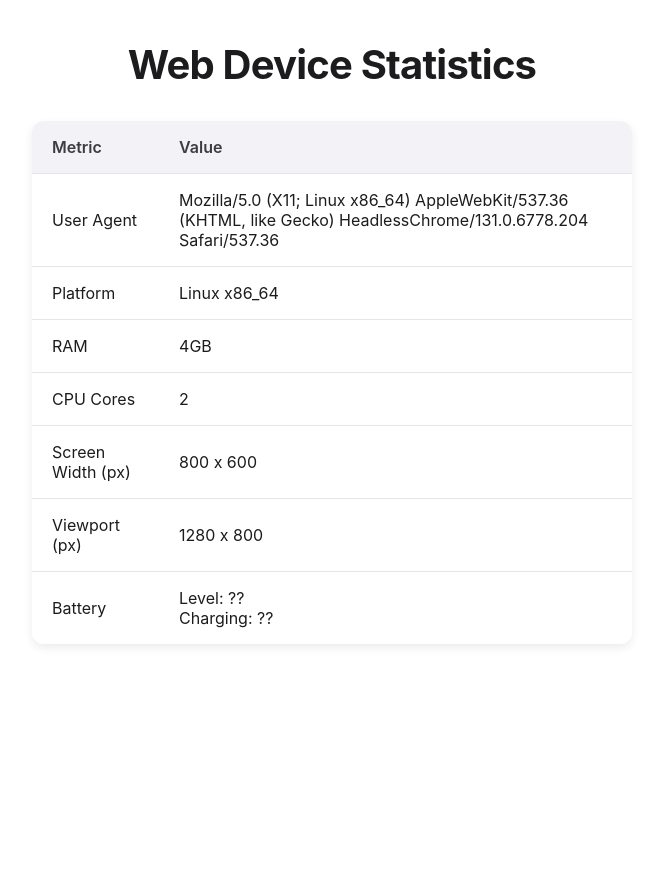
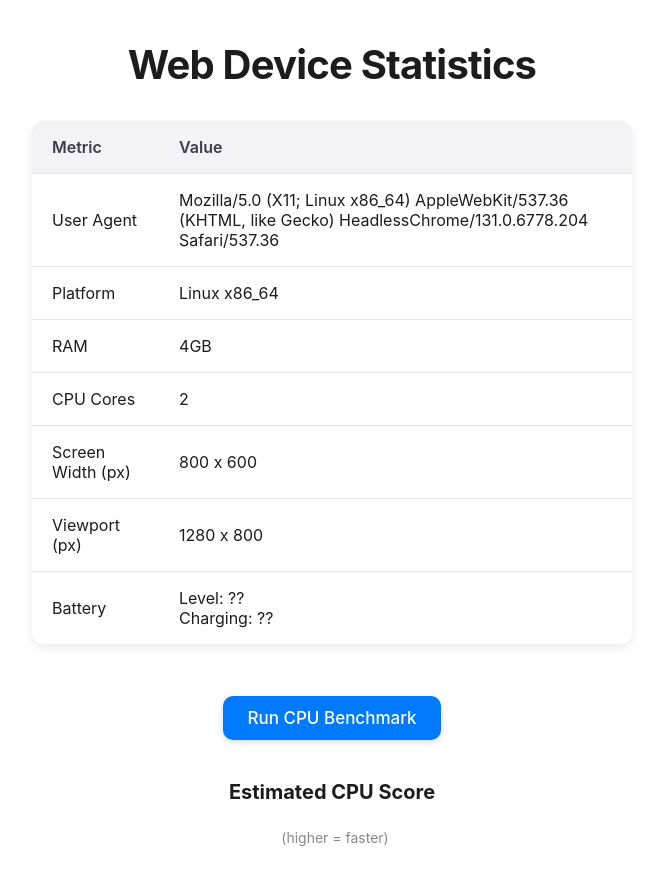
Before and after one commit to moritzluedtke/web-device-statistics, an Angular app: page / in a window 1280 px wide. Shown: the top 884 px of the page, without its empty margins (308-971 px from the left). Before the commit the page ends 800 px from the top, so only its background shows below. Built offline with nearby package versions, Linux system fonts and the light colour scheme.

Commit message:
feat: added CPU benchmark

```diff
--- a/src/app/app.component.css
+++ b/src/app/app.component.css
@@ -69,3 +69,73 @@
     color: #d1d1d6;
   }
 }
+
+.spinner {
+  margin: 0 auto;
+  border: 4px solid #ccc;
+  border-top: 4px solid #007aff;
+  border-radius: 50%;
+  width: 40px;
+  height: 40px;
+  animation: spin 0.8s linear infinite;
+}
+
+@keyframes spin {
+  0% {
+    transform: rotate(0deg);
+  }
+
+  100% {
+    transform: rotate(360deg);
+  }
+}
+
+.apple-button {
+  font-family: -apple-system, BlinkMacSystemFont, "Segoe UI", Roboto, Helvetica, Arial, sans-serif;
+  font-size: 17px;
+  font-weight: 500;
+  padding: 12px 24px;
+  background-color: #007aff;
+  color: white;
+  border: none;
+  border-radius: 10px;
+  cursor: pointer;
+  transition: background-color 0.2s ease-in-out;
+  box-shadow: 0 2px 6px rgba(0, 0, 0, 0.15);
+}
+
+.apple-button:hover {
+  background-color: #005ecb;
+}
+
+.apple-button:disabled {
+  background-color: #b0b0b0;
+  cursor: not-allowed;
+}
+
+.apple-result-container {
+  margin-top: 2.5rem;
+}
+
+.apple-result {
+  font-family: -apple-system, BlinkMacSystemFont, "Segoe UI", Roboto, Helvetica, Arial, sans-serif;
+  font-size: 20px;
+  color: #1c1c1e;
+  margin-bottom: 8px;
+}
+
+.unit-label {
+  font-size: 14px;
+  color: #888;
+  margin-left: 6px;
+}
+
+@media (prefers-color-scheme: dark) {
+  .apple-result {
+    color: #f5f5f5;
+  }
+
+  .unit-label {
+    color: #bbb;
+  }
+}
--- a/src/app/app.component.html
+++ b/src/app/app.component.html
@@ -32,8 +32,26 @@
   <tr>
     <td>Battery</td>
     <td>
-      Level: {{ batteryInfo.level ? batteryInfo.level + "%"  : "??" }}<br />
+      Level: {{ batteryInfo.level ? batteryInfo.level + "%" : "??" }}<br />
       Charging: {{ batteryInfo.charging ?? "??" }}
     </td>
   </tr>
 </table>
+
+<div style="text-align: center; padding: 2rem">
+  <button class="apple-button" (click)="runBenchmark()" [disabled]="loading">
+    Run CPU Benchmark
+  </button>
+
+  @if (loading) {
+  <div style="margin-top: 2rem">
+    <div class="spinner"></div>
+  </div>
+  }
+  <div class="apple-result-container">
+    <h3 class="apple-result">Estimated CPU Score</h3>
+    <p class="apple-result">
+      {{ result }} <span class="unit-label">(higher = faster)</span>
+    </p>
+  </div>
+</div>
--- a/src/app/app.ts
+++ b/src/app/app.ts
@@ -13,6 +13,9 @@
   public platform = "unknown";
   public screenInfo: any = {};
   public batteryInfo: any = {};
+
+  loading = false;
+  result: number | null = null;
 
   ngOnInit() {
     this.ram = navigator.deviceMemory;
@@ -35,4 +38,33 @@
       viewportHeight: window.innerHeight,
     };
   }
+
+  runBenchmark(): void {
+    this.loading = true;
+    this.result = null;
+
+    setTimeout(() => {
+      const score = this.runCpuBenchmark(10_000_000);
+      this.result = parseFloat((100000 / score).toFixed(2));
+      this.loading = false;
+    });
+  }
+
+  private runCpuBenchmark(iterations: number): number {
+    const start = performance.now();
+    let count = 0;
+
+    for (let i = 2; i < iterations; i++) {
+      let isPrime = true;
+      for (let j = 2; j * j <= i; j++) {
+        if (i % j === 0) {
+          isPrime = false;
+          break;
+        }
+      }
+      if (isPrime) count++;
+    }
+
+    return performance.now() - start;
+  }
 }
```
